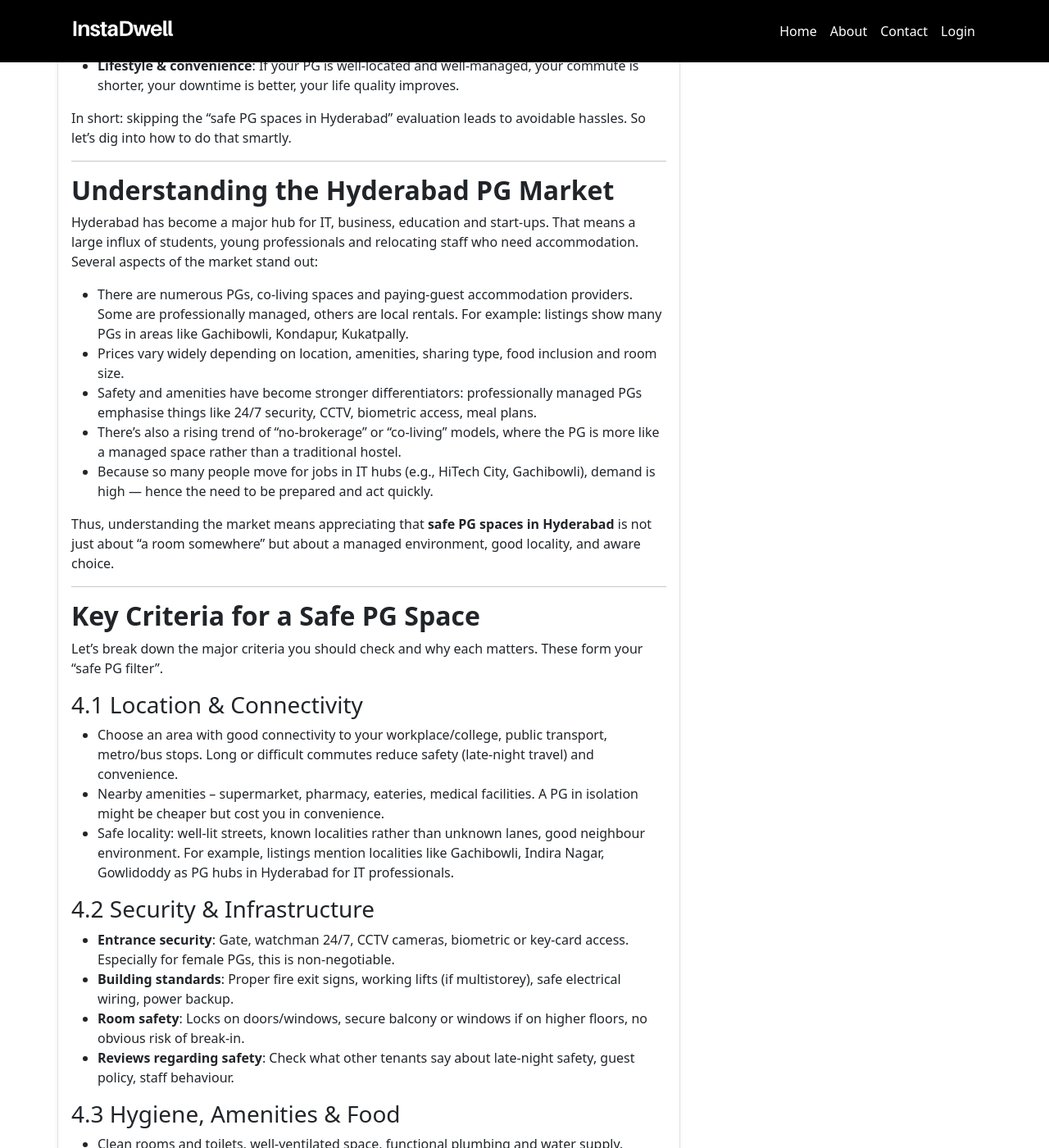
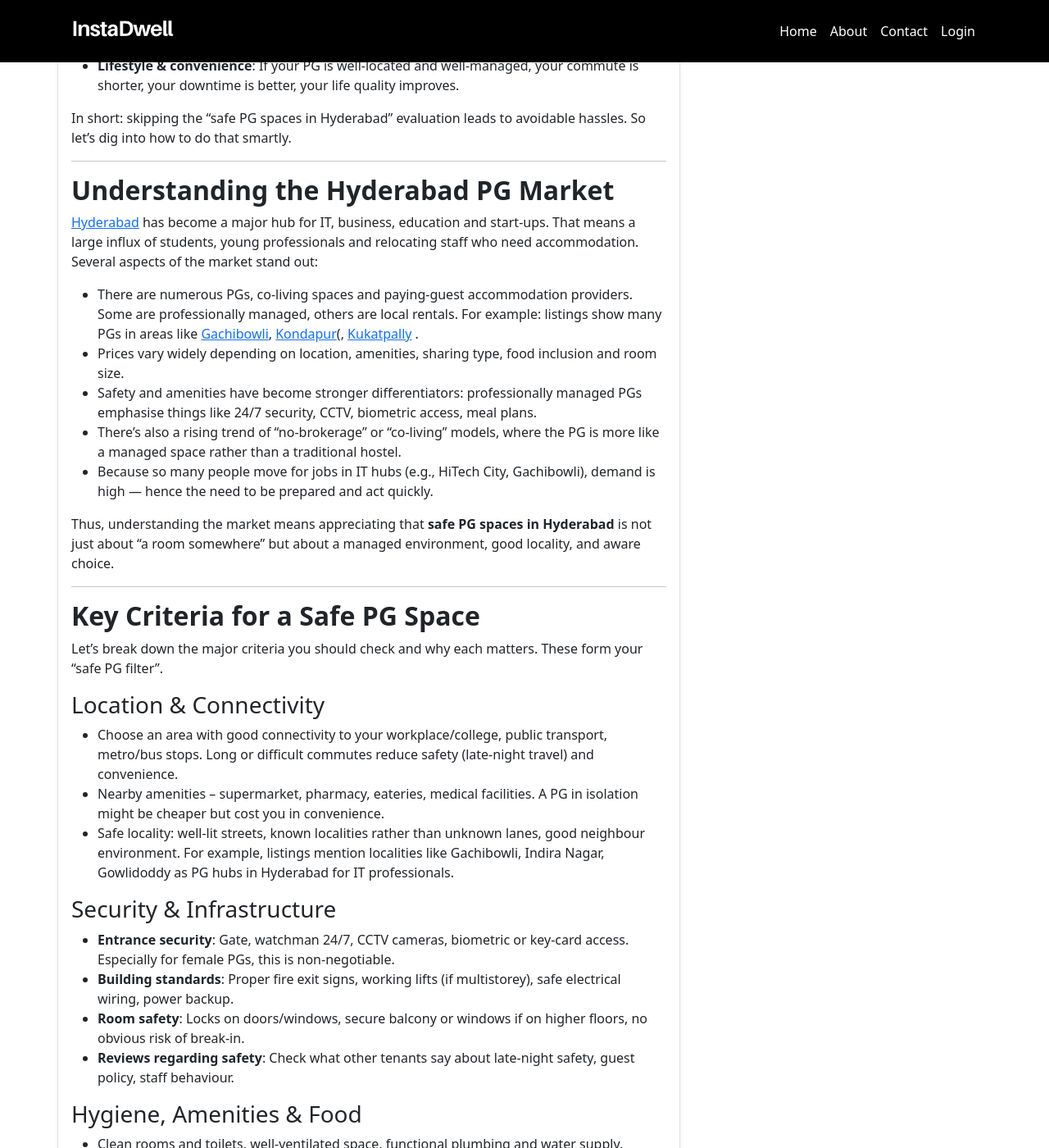
Before and after one commit to instadw/instadwell-blog, a Jekyll site: the page built from _posts/2025-10-22-how-to-find-safe-pgs-spaces-in-hyderabad.md, in a window 1280 px wide and 1400 px high, scrolled down 1816 px. Shown: the whole window at 82% size. Built offline with Jekyll 4.4.1, drawn with Linux system fonts in a browser that asks for light colours; some of the changed text lies outside the part shown.

Commit message:
Update 2025-10-22-how-to-find-safe-pgs-spaces-in-hyderabad.md

```diff
--- a/_posts/2025-10-22-how-to-find-safe-pgs-spaces-in-hyderabad.md
+++ b/_posts/2025-10-22-how-to-find-safe-pgs-spaces-in-hyderabad.md
@@ -65,9 +65,9 @@ In short: skipping the “safe PG spaces in Hyderabad” evaluation leads to avo
 
 ## **Understanding the Hyderabad PG Market**
 
-Hyderabad has become a major hub for IT, business, education and start-ups. That means a large influx of students, young professionals and relocating staff who need accommodation. Several aspects of the market stand out:
+[Hyderabad](https://instadwell.com/search?country=india&lat=17.4065&lng=78.4772&location=hyderabad) has become a major hub for IT, business, education and start-ups. That means a large influx of students, young professionals and relocating staff who need accommodation. Several aspects of the market stand out:
 
-* There are numerous PGs, co-living spaces and paying-guest accommodation providers. Some are professionally managed, others are local rentals. For example: listings show many PGs in areas like Gachibowli, Kondapur, Kukatpally.
+* There are numerous PGs, co-living spaces and paying-guest accommodation providers. Some are professionally managed, others are local rentals. For example: listings show many PGs in areas like [Gachibowli](https://instadwell.com/search?lat=17.4400802&lng=78.3489168&location=Gachibowli,%20Hyderabad,%20Telangana,%20India&city=Hyderabad&country=India), [Kondapur](https://instadwell.com/search?lat=17.4700319&lng=78.3534174&location=Kondapur,%20Hyderabad,%20Telangana,%20India&city=Hyderabad&country=India)(, [Kukatpally](https://instadwell.com/search?lat=17.4875418&lng=78.3953462&location=Kukatpally,%20Hyderabad,%20Telangana,%20India&city=Hyderabad&country=India) .
 * Prices vary widely depending on location, amenities, sharing type, food inclusion and room size.
 * Safety and amenities have become stronger differentiators: professionally managed PGs emphasise things like 24/7 security, CCTV, biometric access, meal plans.
 * There's also a rising trend of “no-brokerage” or “co-living” models, where the PG is more like a managed space rather than a traditional hostel.
@@ -81,28 +81,28 @@ Thus, understanding the market means appreciating that **safe PG spaces in Hyder
 
 Let’s break down the major criteria you should check and why each matters. These form your “safe PG filter”.
 
-### 4.1 Location & Connectivity
+### Location & Connectivity
 
 * Choose an area with good connectivity to your workplace/college, public transport, metro/bus stops. Long or difficult commutes reduce safety (late-night travel) and convenience.
 * Nearby amenities – supermarket, pharmacy, eateries, medical facilities. A PG in isolation might be cheaper but cost you in convenience.
 * Safe locality: well-lit streets, known localities rather than unknown lanes, good neighbour environment.
   For example, listings mention localities like Gachibowli, Indira Nagar, Gowlidoddy as PG hubs in Hyderabad for IT professionals.
 
-### 4.2 Security & Infrastructure
+### Security & Infrastructure
 
 * **Entrance security**: Gate, watchman 24/7, CCTV cameras, biometric or key-card access. Especially for female PGs, this is non-negotiable.
 * **Building standards**: Proper fire exit signs, working lifts (if multistorey), safe electrical wiring, power backup.
 * **Room safety**: Locks on doors/windows, secure balcony or windows if on higher floors, no obvious risk of break-in.
 * **Reviews regarding safety**: Check what other tenants say about late-night safety, guest policy, staff behaviour.
 
-### 4.3 Hygiene, Amenities & Food
+### Hygiene, Amenities & Food
 
 * Clean rooms and toilets, well-ventilated space, functional plumbing and water supply. Hygiene is critical.
 * Amenities: WiFi (reliable), laundry service, housekeeping, power backup, good lighting. These turn a place from “just stays” to “comfortable living”.
 * Food (if included): Quality, variety, hygiene. Many PGs include 3 meals; you should inspect or ask for sample if possible.
 * Shared areas: common lounge, kitchen, common spaces where people interact safely.
 
-### 4.4 Room Sharing & Privacy Options
+### Room Sharing & Privacy Options
 
 * Determine sharing type (single, double, triple sharing) and whether there are gender-specific options (boys only, girls only, unisex).
 * Privacy considerations: Especially if you require quiet for studies/work, check if there are noise restrictions, floor separation for gender.
@@ -112,7 +112,7 @@ Let’s break down the major criteria you should check and why each matters. The
 > “Avoid CO-LIVE RUBY (or any co-living counterparts) at any cost… choose shared flats coz they are more affordable and comfortable.”
 > This suggests checking roommate mix and environment.
 
-### 4.5 Cost, Deposit & Hidden Charges
+### Cost, Deposit & Hidden Charges
 
 * Confirm rent includes or excludes food, utilities, internet, laundry, maintenance. Some PGs quote very low rent but extra for everything else.
 * Deposit: How much, refundable or not, terms.
@@ -122,7 +122,7 @@ Let’s break down the major criteria you should check and why each matters. The
 
 * Notice period / termination conditions: If you must leave early, what happens to deposit/advance.
 
-### 4.6 Reputation, Reviews & Visit In-Person
+### Reputation, Reviews & Visit In-Person
 
 * Online reviews on portals, Reddit, property listing sites, referrals from people you know.
 * Visit the PG physically (or request a video tour). Verify what you saw online matches reality. According to one guide: “Visit the PG yourself or take a video tour – don’t rely only on photos online.”
@@ -134,7 +134,8 @@ Let’s break down the major criteria you should check and why each matters. The
 
 Here are recommended areas in Hyderabad that are popular and (relatively) safe and convenient for PGs, especially for professionals/students.
 
-### 5.1 Gachibowli / HiTech City & Nearby
+#### [Gachibowli](https://instadwell.com/search?lat=17.4400802&lng=78.3489168&location=Gachibowli,%20Hyderabad,%20Telangana,%20India&city=Hyderabad&country=India) / [HiTech City](https://instadwell.com/search?lat=17.4434646&lng=78.3771953&location=HITEC%20City,%20Hyderabad,%20Telangana,%20India&city=Hyderabad&country=India)
+ & Nearby
 
 This cluster (Gachibowli, Indira Nagar, Gowlidoddy, Kondapur) is a major hub for IT companies, thus many PGs have sprung up with amenities tailored for working professionals.
 
@@ -143,7 +144,8 @@ This cluster (Gachibowli, Indira Nagar, Gowlidoddy, Kondapur) is a major hub for
   Pros: Excellent connectivity to corporate campuses, good selection, newer PGs aimed at professionals.
   Cons: Slightly higher rent; might be crowded; still need to check individual PG safety.
 
-### 5.2 Kukatpally / KPHB
+#### [Kukatpally](https://instadwell.com/search?lat=17.4875418&lng=78.3953462&location=Kukatpally,%20Hyderabad,%20Telangana,%20India&city=Hyderabad&country=India) / [KPHB](https://instadwell.com/search?lat=17.4833526&lng=78.3870668&location=Kukatpally%20Housing%20Board%20Colony,%20Kukatpally,%20Hyderabad,%20Telangana,%20India&city=Hyderabad&country=India)
+
 
 Kukatpally and KPHB offer more affordable options compared to prime IT hubs; still well connected.
 
@@ -151,7 +153,9 @@ Kukatpally and KPHB offer more affordable options compared to prime IT hubs; sti
   Pros: More budget-friendly; large student population.
   Cons: Some PGs older; you may face older infrastructure; commute to certain workplaces might be longer.
 
-### 5.3 Banjara Hills / Madhapur
+### [Banjara Hills](https://instadwell.com/search?lat=17.416889&lng=78.43867&location=Banjara%20Hills,%20Hyderabad,%20Telangana,%20India&city=Hyderabad&country=India / [Madhapur](https://instadwell.com/search?lat=17.4485835&lng=78.39080349999999&location=Madhapur,%20Hyderabad,%20Telangana,%20India&city=Hyderabad&country=India)
+
+
 
 These are premium localities. If your budget allows, PGs here come with better amenities and comfort.
 
@@ -159,7 +163,7 @@ These are premium localities. If your budget allows, PGs here come with better a
   Pros: Great lifestyle, high safety, well known area.
   Cons: Higher rent; may be overkill if you primarily care about budget.
 
-### 5.4 Emerging Areas & Affordable Alternatives
+### Emerging Areas & Affordable Alternatives
 
 If your budget is tighter or you don’t mind slightly longer commute, you can consider areas somewhat outside the main hubs. Many PG listing sites mention areas like Miyapur, Manikonda etc. For example: There are PGs for boys & girls in Manikonda, Khajaguda etc.
 These can provide value if you ensure connectivity and safety.
@@ -170,20 +174,20 @@ These can provide value if you ensure connectivity and safety.
 
 Here is a practical step-by-step process to help you navigate the search and move in.
 
-### 6.1 Online Research & Filters
+### Online Research & Filters
 
 * Use trusted listing platforms and search for “safe PG spaces in Hyderabad”.
 * Filter based on your budget, sharing type (single/two/three), gender-specific or unisex, meal options, amenities.
 * Check photos and read descriptions carefully.
 * Shortlist perhaps 5-10 options matching your criteria.
 
-### 6.2 Short-listing Based on Criteria
+### Short-listing Based on Criteria
 
 From your shortlist, analyse each against your “safe PG filter”: location, security, infrastructure, cost clarity, reviews, food, roommates.
 Prepare a comparison sheet: PG name, locality, rent, deposit, amenities, pros, cons.
 Delete those that fail major criteria (e.g., poor security, unknown locality, hidden charges).
 
-### 6.3 Physical Visit & Interaction
+### Physical Visit & Interaction
 
 * Visit the shortlisted PGs. Walk around the building, check whether the outside and inside match the listing pictures.
 * Meet the warden/manager and ask sensible questions: How many occupants? What’s the policy for late-night entry/guest? What about electricity bills? What is the food menu and how is quality controlled?
@@ -192,7 +196,7 @@ Delete those that fail major criteria (e.g., poor security, unknown locality, hi
 * Check the common areas: toilets, kitchen (if shared), laundry facility, parking (if you have a two-wheeler).
 * Check external cues like how many lights in corridor, is the door lock good, are there cameras, is the neighbourhood safe at night.
 
-### 6.4 Final Negotiation & Lease Agreement
+### Final Negotiation & Lease Agreement
 
 * Once you pick a PG, clarify all costs: rent, deposit, meals, laundry, electricity, water, maintenance. Get proper figures.
 * Negotiate if you can (especially if you stay longer; sometimes you might get discount).
```
Also changed, not shown: other parts of _posts/2025-10-22-how-to-find-safe-pgs-spaces-in-hyderabad.md (+2 -2 lines).
